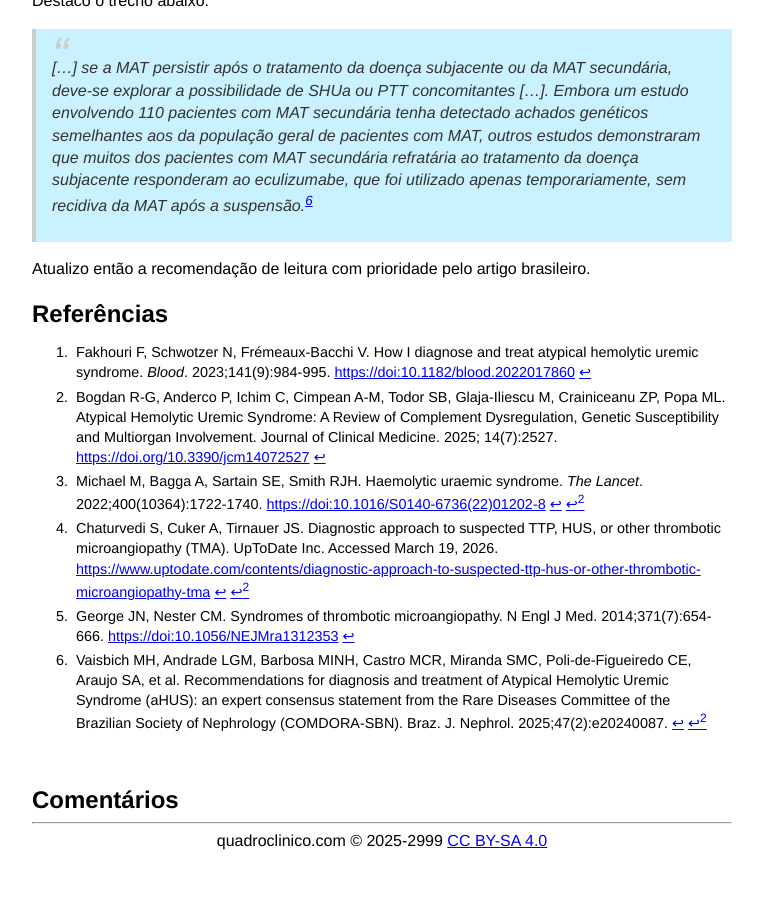
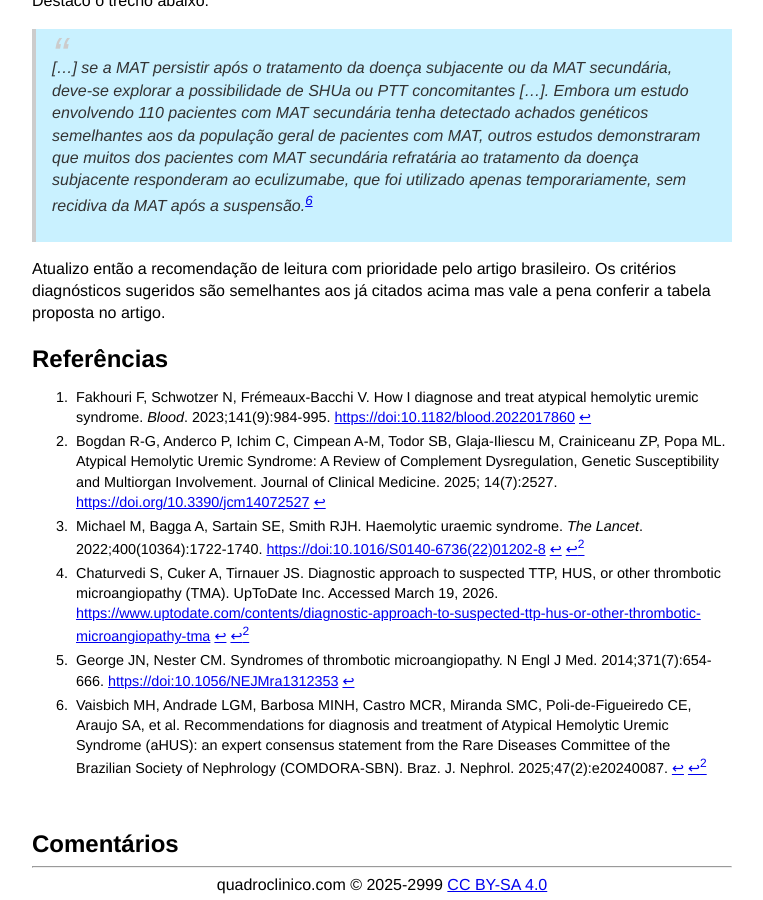
Before and after one commit to quadroclinico/QuadroClinico.com.github.io, a Jekyll site: the page built from _posts/hemato/2026-03-20-shu-atipica.md, in a window 1280 px wide and 900 px high, scrolled down 2211 px. Shown: the whole window, without its empty margins (258-1021 px from the left). Built offline with Jekyll 4.4.1, drawn with Linux system fonts in a browser that asks for light colours; comment, search, counter and statistics services are not loaded; before the commit the page ends 3071 px from its top, so only the background shows below that.

```diff
--- a/_posts/hemato/2026-03-20-shu-atipica.md
+++ b/_posts/hemato/2026-03-20-shu-atipica.md
@@ -41,7 +41,7 @@ Destaco o trecho abaixo:
 
 > [...] se a MAT persistir após o tratamento da doença subjacente ou da MAT secundária, deve-se explorar a possibilidade de SHUa ou PTT concomitantes [...]. Embora um estudo envolvendo 110 pacientes com MAT secundária tenha detectado achados genéticos semelhantes aos da população geral de pacientes com MAT, outros estudos demonstraram que muitos dos pacientes com MAT secundária refratária ao tratamento da doença subjacente responderam ao eculizumabe, que foi utilizado apenas temporariamente, sem recidiva da MAT após a suspensão.[^sbn]
 
-Atualizo então a recomendação de leitura com prioridade pelo artigo brasileiro.
+Atualizo então a recomendação de leitura com prioridade pelo artigo brasileiro. Os critérios diagnósticos sugeridos são semelhantes aos já citados acima mas vale a pena conferir a tabela proposta no artigo.
 
 ## Referências
 
```
Also changed, not shown: _posts/endocrino/2026-03-30-unidades-renina-aldosterona.md (added, +32 -0 lines), _posts/endocrino/image.png (added), img/hiperaldo-es.png (added), img/uptodate-hiperaldo.jpg (added).
